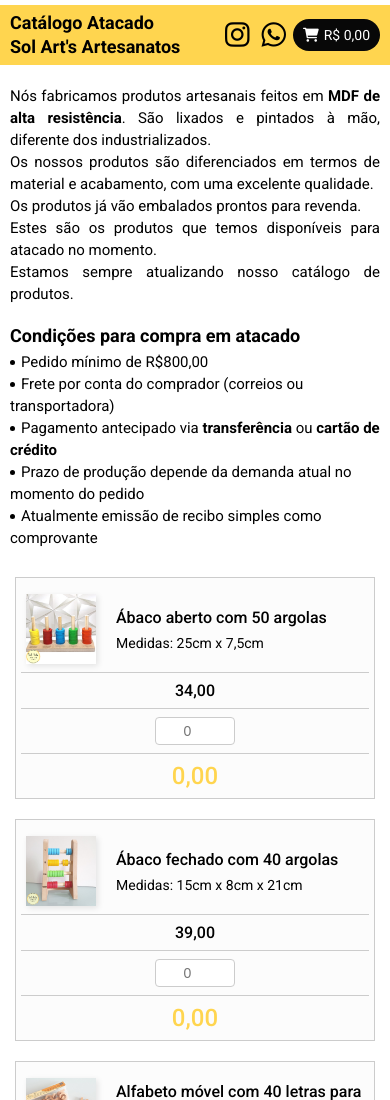
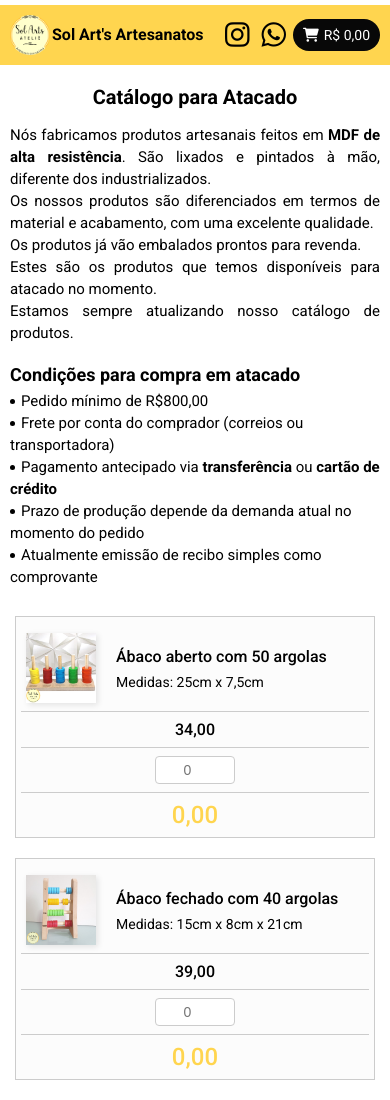
Before and after one commit to hayttle/projects, a plain HTML site: page solarts-catalogo/index.html in a window 390 px wide. Shown: the top 1100 px of the page. Drawn offline with Linux system fonts and the light colour scheme.

Commit message:
added img logotipo

```diff
--- a/solarts-catalogo/assets/css/style.css
+++ b/solarts-catalogo/assets/css/style.css
@@ -44,12 +44,15 @@ header .container {
 }
 
 header .container .logo {
-  font-size: 2rem;
+  display: flex;
+  align-items: center;
+  gap: 10px;
+  font-size: 2.2rem;
   font-weight: 600;
 }
 
-header .container .logo br {
-  display: none;
+header .container .logo img {
+  width: 40px;
 }
 
 header .container ul {
@@ -87,6 +90,12 @@ main {
   max-width: 100%;
   margin-bottom: 50px;
 }
+
+main .container h1 {
+  text-align: center;
+  margin: 40px 0;
+}
+
 .hero {
   display: flex;
   gap: 50px;
@@ -267,9 +276,7 @@ footer .container a {
     line-height: 2.4rem;
     font-size: 1.8rem;
   }
-  header .container .logo br {
-    display: block;
-  }
+
   header .container ul {
     font-size: 2.8rem;
     gap: 2px;
@@ -385,4 +392,13 @@ footer .container a {
   p.product-item-product-description-title {
     font-size: 1.6rem;
   }
+
+  header .container .logo {
+    font-size: 1.6rem;
+    gap: 2px;
+  }
+
+  main .container h1 {
+    margin: 15px 0;
+  }
 }
--- a/solarts-catalogo/index.html
+++ b/solarts-catalogo/index.html
@@ -15,7 +15,7 @@
 <body>
   <header>
     <div class="container">
-      <div class="logo">Catálogo Atacado<br> Sol Art's Artesanatos</div>
+      <div class="logo"><img src="assets/images/logotipo.png" alt="">Sol Art's Artesanatos</div>
       <ul>
         <li><a href="https://www.instagram.com/solartsartesanatos" target="_blank"><i class="fab fa-instagram"></i></a>
         </li>
@@ -26,6 +26,7 @@
   </header>
   <main>
     <div class="container">
+      <h1>Catálogo para Atacado</h1>
       <div class="hero">
         <div class="left">
           <p>
```
Also changed, not shown: assets/css/style.css (+15 -0 lines), index.html (+3 -6 lines), solarts-catalogo/assets/images/logotipo.png (added).
